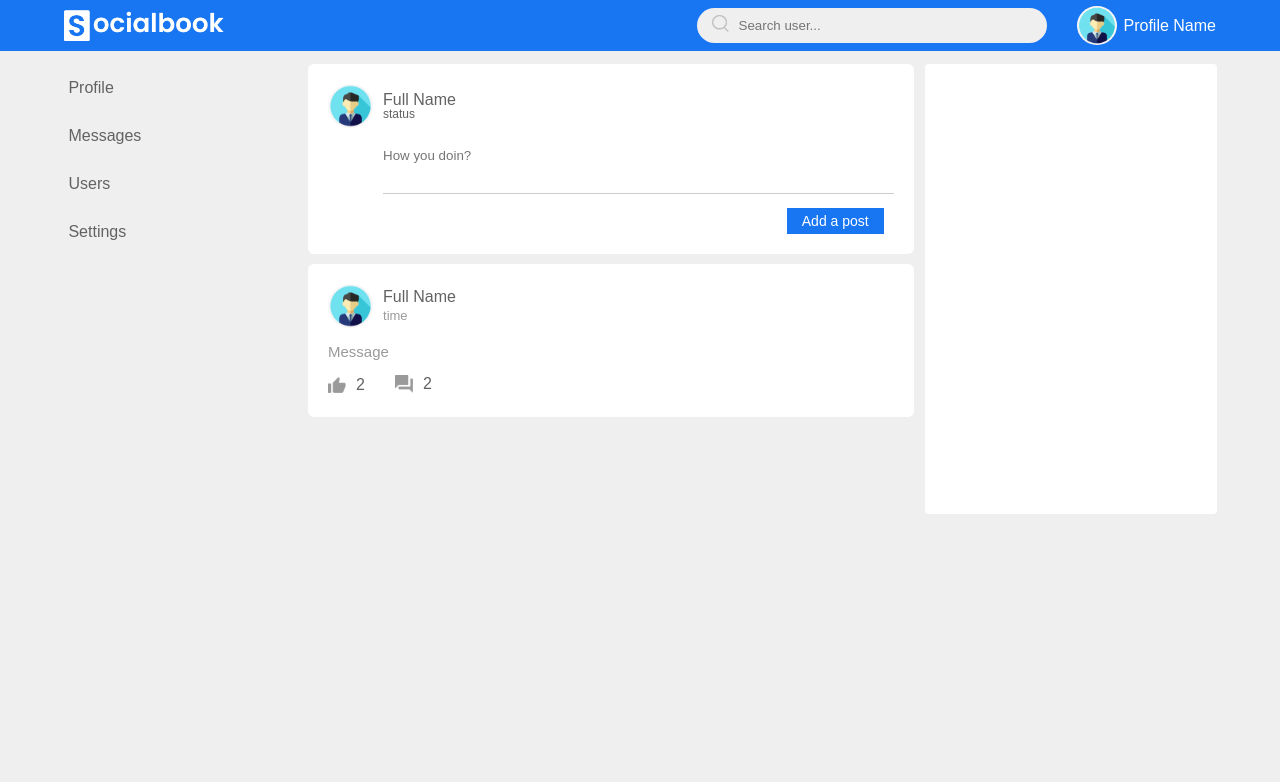
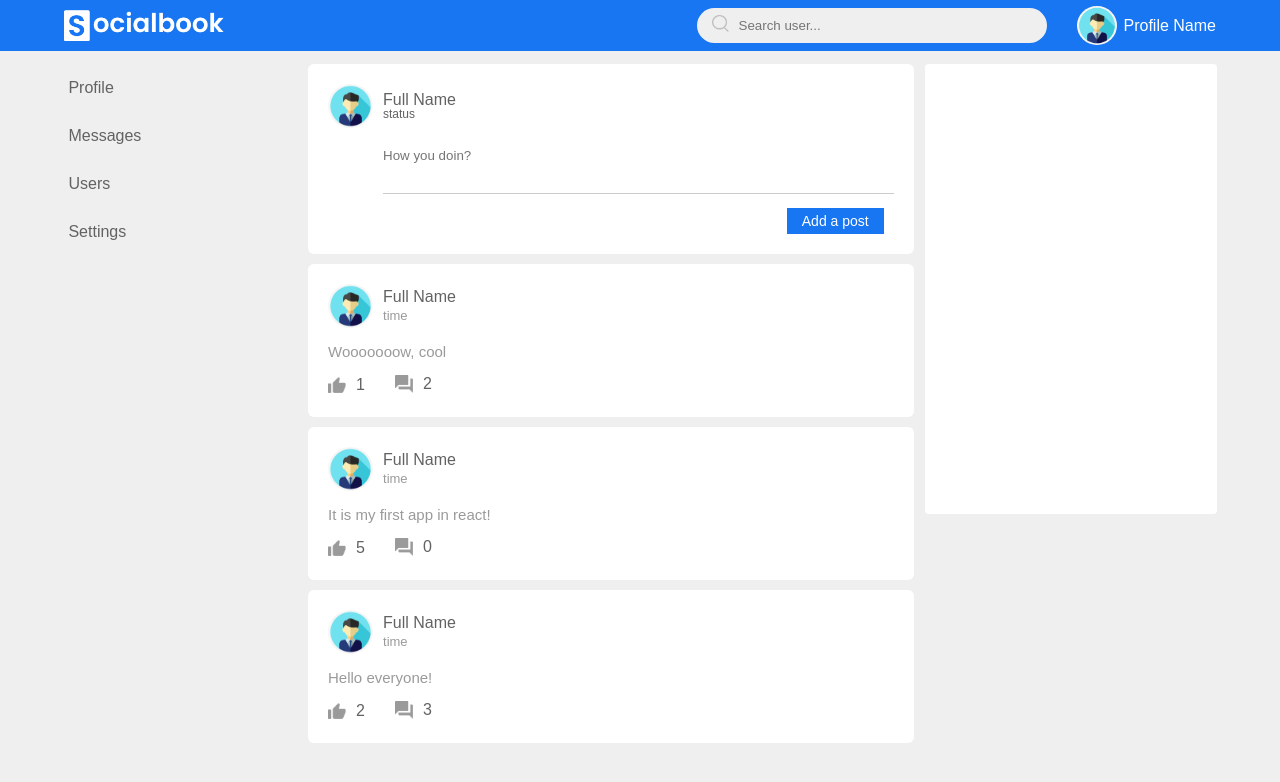
Before and after one commit to Talman95/PetProjectReactJS, a React (Create React App) app in the folder social-network/: page / in a window 1280 px wide. Shown: the top 782 px of the page. Built offline with nearby package versions, Linux system fonts and the light colour scheme; the HTML template or start-up script is replaced by a standard one.

Commit message:
added data for profile page

```diff
--- a/social-network/src/components/Profile/Profile.jsx
+++ b/social-network/src/components/Profile/Profile.jsx
@@ -1,27 +1,19 @@
-import userLogo from './../../assets/images/user.png';
-import classes from './Profile.module.css';
-import MyButton from '../UI/button/MyButton';
 import MyPosts from './posts/MyPosts';
+import ProfileInfo from './profileInfo/ProfileInfo';
 
 const Profile = (props) => {
+    const profileData = [
+        { id: 2, message: "Wooooooow, cool", likeCount: 1, commentsCount: 2 },
+        { id: 1, message: "It is my first app in react!", likeCount: 5, commentsCount: 0 },
+        { id: 0, message: "Hello everyone!", likeCount: 2, commentsCount: 3 }
+    ]
+
     return (
         <div>
-            <div className={classes.write_post_container}>
-                <div className={classes.user_profile}>
-                    <img src={userLogo} alt=""/>
-                    <div>
-                        <p>Full Name</p>
-                        <small>status</small>
-                    </div>
-                </div>
-                <div className={classes.post_input_container}>
-                    <textarea rows="3" placeholder="How you doin?"></textarea>
-                    <div className={classes.add_post_button}>
-                        <MyButton>Add a post</MyButton>
-                    </div>
-                </div>
-            </div>
-            <MyPosts />
+            <ProfileInfo />
+            {profileData.map(post =>
+                <MyPosts key={post.id} id={post.id} message={post.message}
+                    likeCount={post.likeCount} commentsCount={post.commentsCount} /> )}
         </div>
     )
 }
--- a/social-network/src/components/Profile/posts/MyPosts.jsx
+++ b/social-network/src/components/Profile/posts/MyPosts.jsx
@@ -14,12 +14,12 @@ const MyPosts = (props) => {
                     </div>
                 </div>
 
-                <p className={classes.post_text}>Message</p>
+                <p className={classes.post_text}>{props.message}</p>
 
                 <div className={classes.post_row}>
                     <div className={classes.activity_icons}>
-                        <div><img src={like} alt="like" />2</div>
-                        <div><img src={comments} alt="comments" />2</div>
+                        <div><img src={like} alt="like" />{props.likeCount}</div>
+                        <div><img src={comments} alt="comments" />{props.commentsCount}</div>
                     </div>
                 </div>
             </div>
--- a/social-network/src/components/Profile/posts/MyPosts.module.css
+++ b/social-network/src/components/Profile/posts/MyPosts.module.css
@@ -37,4 +37,5 @@
     display: inline-flex;
     align-items: center;
     margin-right: 30px;
+    cursor: pointer;
 }
--- /dev/null
+++ b/social-network/src/components/Profile/profileInfo/ProfileInfo.jsx
@@ -0,0 +1,25 @@
+import userLogo from './../../../assets/images/user.png';
+import classes from './ProfileInfo.module.css';
+import MyButton from '../../UI/button/MyButton';
+
+const ProfileInfo = (props) => {
+    return (
+        <div className={classes.write_post_container}>
+            <div className={classes.user_profile}>
+                <img src={userLogo} alt="" />
+                <div>
+                    <p>Full Name</p>
+                    <small>status</small>
+                </div>
+            </div>
+            <div className={classes.post_input_container}>
+                <textarea rows="3" placeholder="How you doin?"></textarea>
+                <div className={classes.add_post_button}>
+                    <MyButton>Add a post</MyButton>
+                </div>
+            </div>
+        </div>
+    )
+}
+
+export default ProfileInfo;
```
Also changed, not shown: social-network/src/components/Profile/profileInfo/ProfileInfo.module.css (renamed from social-network/src/components/Profile/Profile.module.css).
